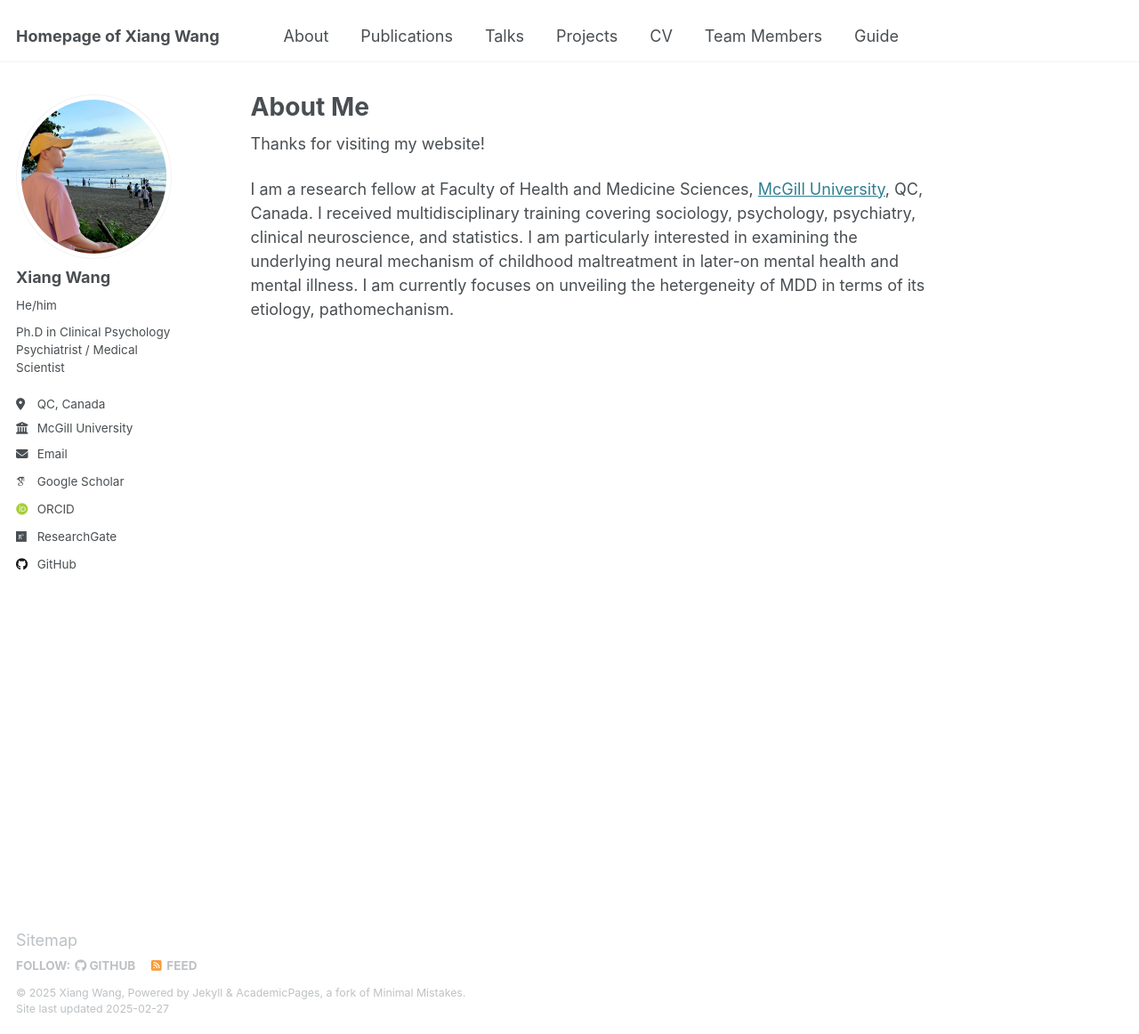
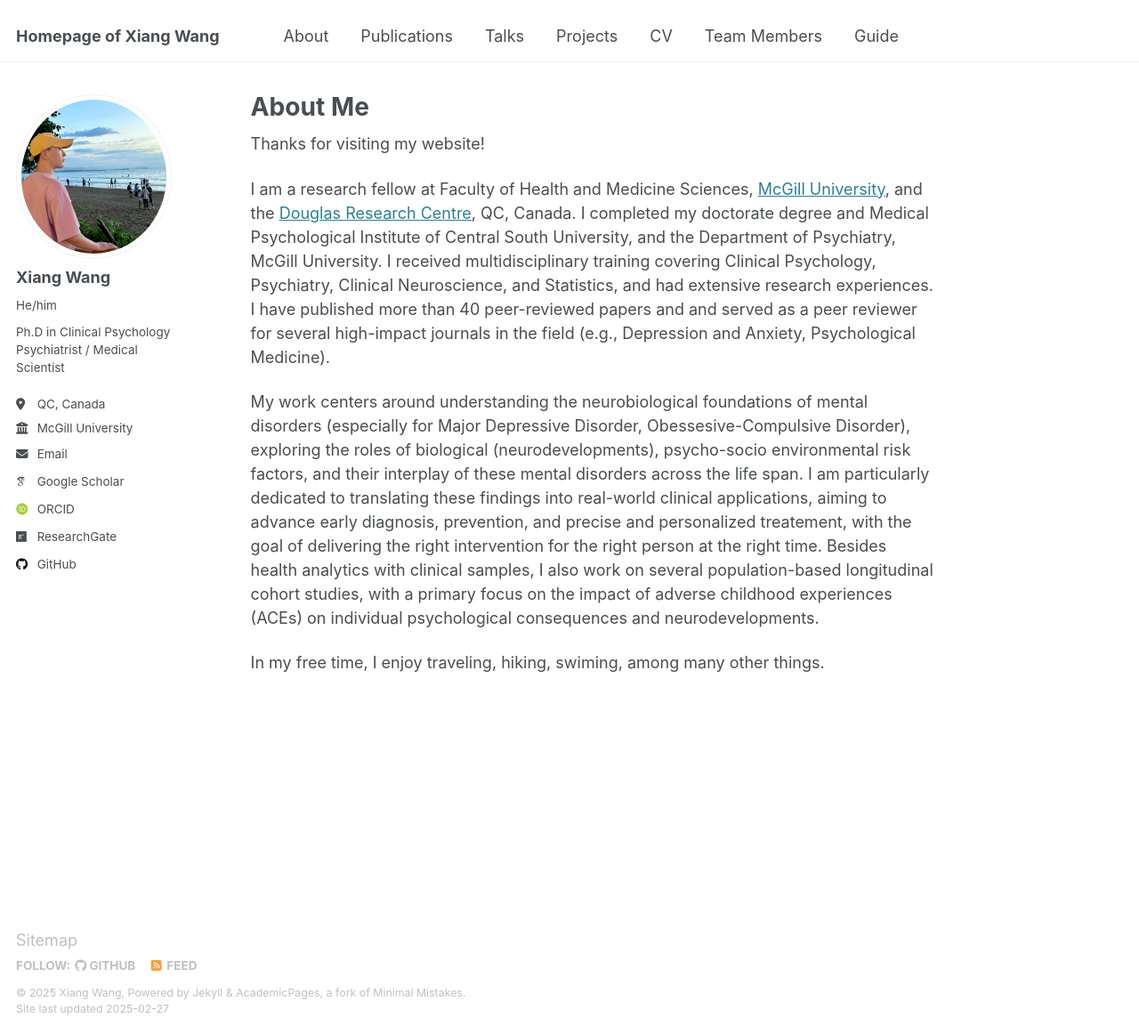
Before and after one commit to Xiang-Wangs/xiang-wangs.github.io, a Jekyll site: the page built from _pages/about_me.md, in a window 1280 px wide and 1162 px high. Shown: the whole window at 89% size. Built offline with Jekyll 4.4.1, drawn with Linux system fonts in a browser that asks for light colours; some web fonts are replaced.

Commit message:
Update about_me.md

```diff
--- a/_pages/about_me.md
+++ b/_pages/about_me.md
@@ -9,4 +9,8 @@ redirect_from:
 
 Thanks for visiting my website!
 
-I am a research fellow at Faculty of Health and Medicine Sciences, [McGill University](https://www.mcgill.ca/), QC, Canada. I received multidisciplinary training covering sociology, psychology, psychiatry, clinical neuroscience, and statistics. I am particularly interested in examining the underlying neural mechanism of childhood maltreatment in later-on mental health and mental illness. I am currently focuses on unveiling the hetergeneity of MDD in terms of its etiology, pathomechanism.
+I am a research fellow at Faculty of Health and Medicine Sciences, [McGill University](https://www.mcgill.ca/), and the [Douglas Research Centre](https://douglas.research.mcgill.ca/), QC, Canada. I completed my doctorate degree and Medical Psychological Institute of Central South University, and the Department of Psychiatry, McGill University. I received multidisciplinary training covering Clinical Psychology, Psychiatry, Clinical Neuroscience, and Statistics, and had extensive research experiences. I have published more than 40 peer-reviewed papers and and served as a peer reviewer for several high-impact journals in the field (e.g., Depression and Anxiety, Psychological Medicine).
+
+My work centers around understanding the neurobiological foundations of mental disorders (especially for Major Depressive Disorder, Obessesive-Compulsive Disorder), exploring the roles of biological (neurodevelopments), psycho-socio environmental risk factors, and their interplay of these mental disorders across the life span. I am particularly dedicated to translating these findings into real-world clinical applications, aiming to advance early diagnosis, prevention, and precise and personalized treatement, with the goal of delivering the right intervention for the right person at the right time. Besides health analytics with clinical samples, I also work on several population-based longitudinal cohort studies, with a primary focus on the impact of adverse childhood experiences (ACEs) on individual psychological consequences and neurodevelopments.
+
+In my free time, I enjoy traveling, hiking, swiming, among many other things.
```
